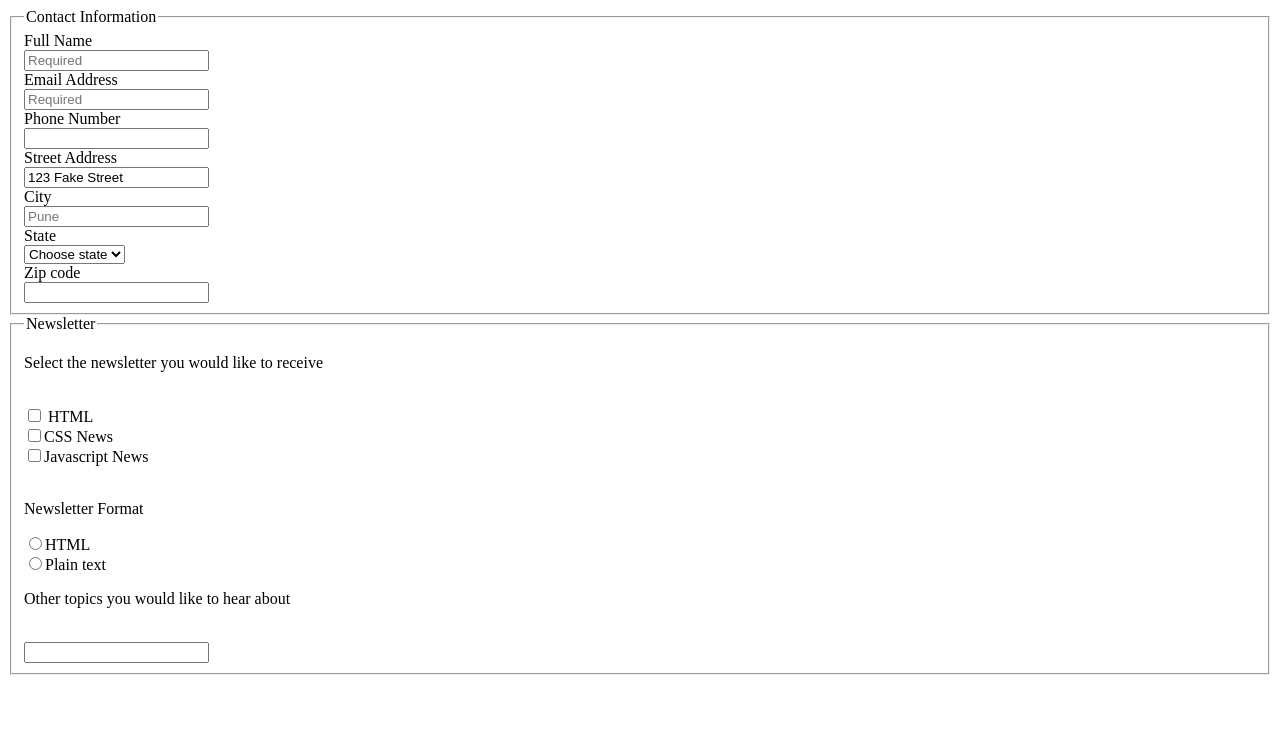
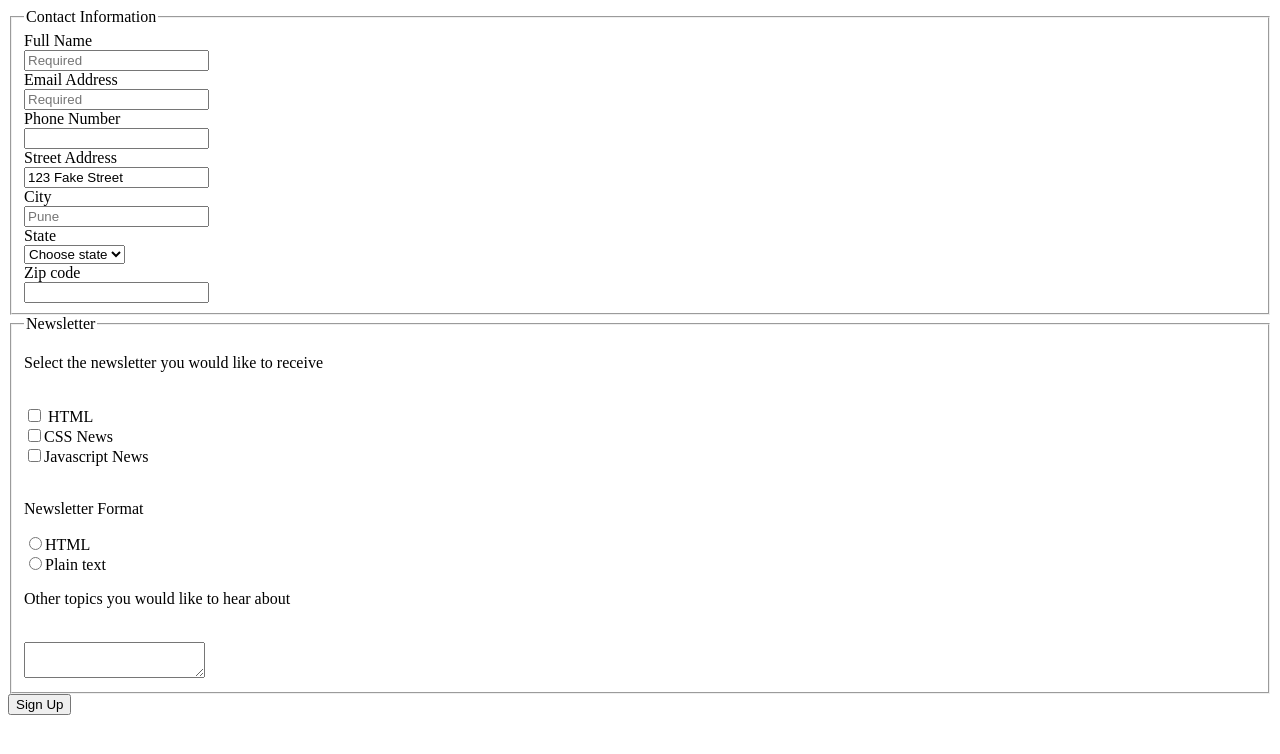
Before and after one commit to iamneo-production/df305670857bbaaaabbcbbfefone, a plain HTML site: page public/index.html in a window 1280 px wide. Drawn offline with Linux system fonts and the light colour scheme.

Commit message:
Backup Commit

```diff
--- a/public/index.html
+++ b/public/index.html
@@ -18,7 +18,7 @@
         <label>Street Address</label><br>
         <input type="text" value="123 Fake Street"> <br>
         <label>City</label><br>
-        <input type="text" id="city" name="user_city" placeholder="Pune"><br>
+        <input type="text" id="city" name="user_city" placeholder="Pune"><br><!--Come back and fix this-->
         <label class="checkbox-label">State</label><br>
         <select>
             <option>Choose state</option>
@@ -47,9 +47,11 @@
     <input type="radio"><label>HTML</label> <BR>
     <input type="radio"><label>Plain text</label> <br>
     <p>Other topics you would like to hear about</p><br>
-    <input type="text area">
+    <textarea></textarea>
 
 </form>
 </fieldset>
+<button>Sign Up</button> <br>
+
 </body>
 </html>
```
